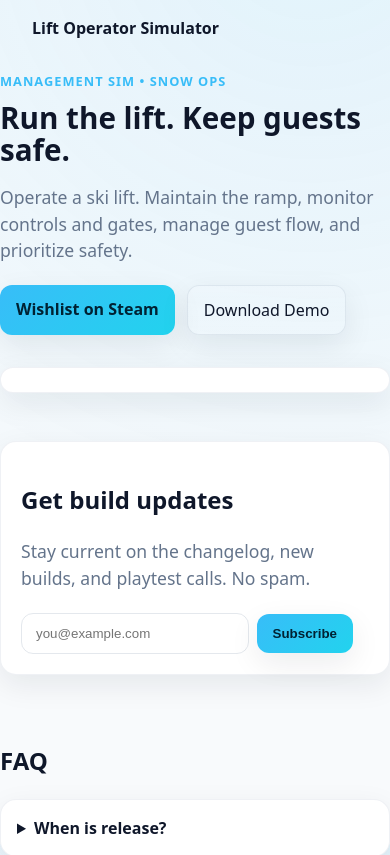
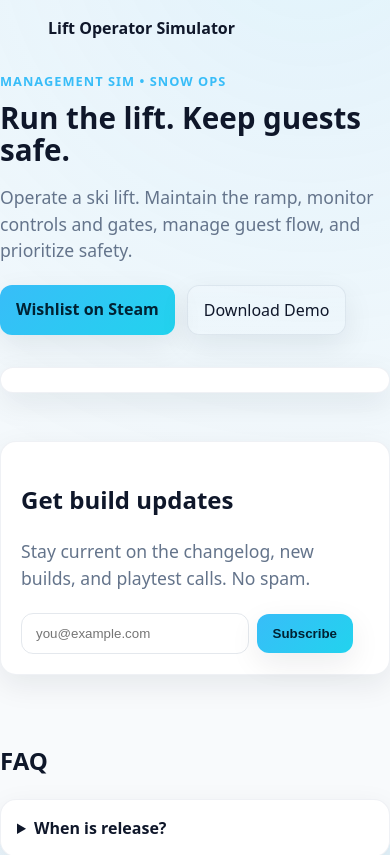
Before and after one commit to BenBecker-git/LOS, a plain HTML site: page index.html in a window 390 px wide. Shown: the top 855 px of the page. Drawn offline with Linux system fonts and the light colour scheme.

Commit message:
Update index.html

```diff
--- a/index.html
+++ b/index.html
@@ -62,7 +62,7 @@
 
     /* mobile */
     @media (max-width:640px){
-      .container{padding-left:max(32px, env(safe-area-inset-left) + 20px);padding-right:max(32px, env(safe-area-inset-right) + 20px)}
+      .container{padding-left: 48px;padding-left: 48px;}
       .navlinks,.nav-cta{display:none}
       h1{font-size:1.85rem}
       .hero{padding:16px 0 24px}
```
